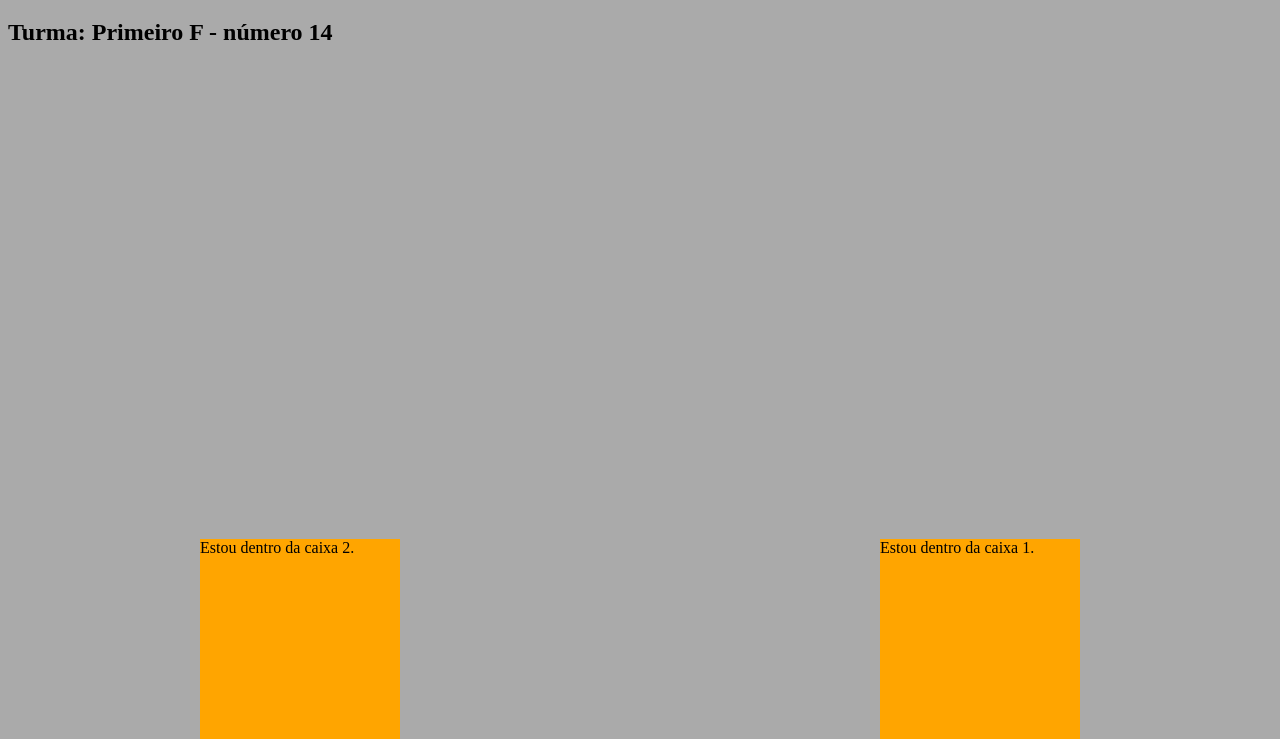
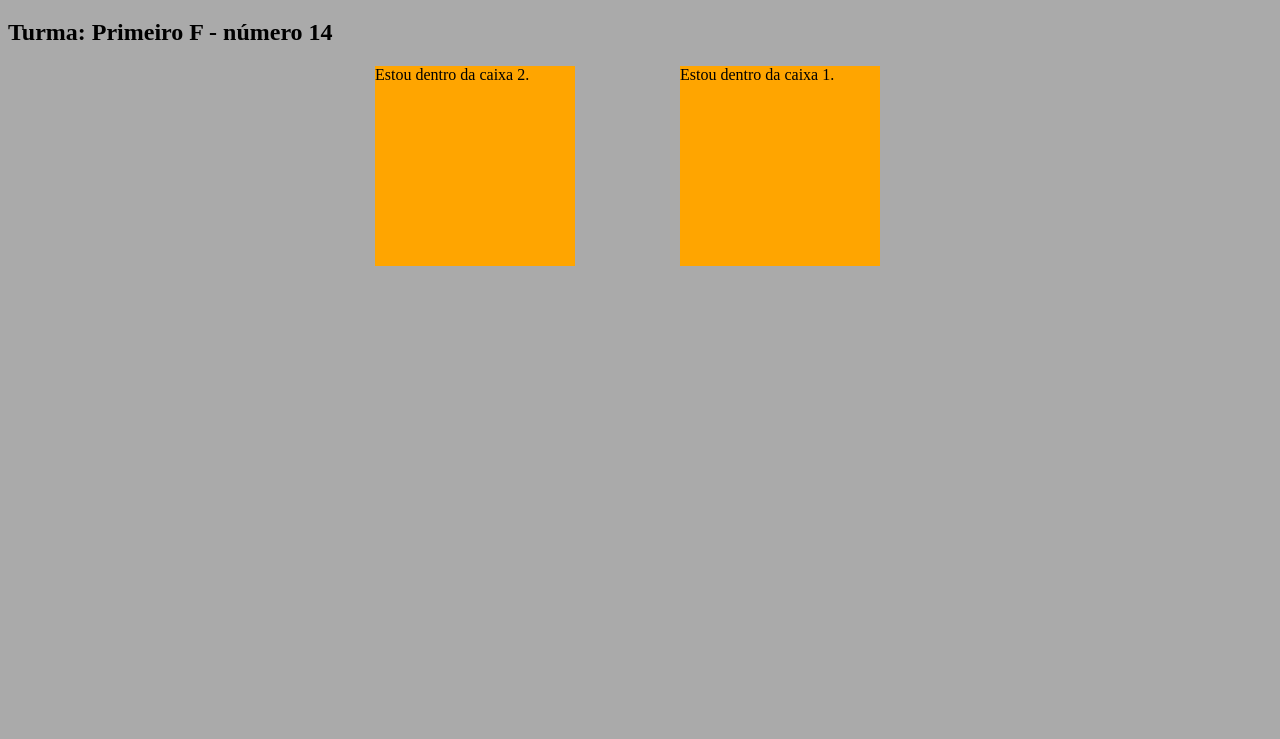
Before and after one commit to jiyuuuh/primeirof_2t, a plain HTML site: page index.html in a window 1280 px wide. Shown: the part 61-800 px from the top of the page. Drawn offline with Linux system fonts and the light colour scheme.

Commit message:
Aula do dia 29/07

```diff
--- a/estilo.css
+++ b/estilo.css
@@ -11,8 +11,8 @@ h1{
   background: orange;
   width: 200px;
   height: 200px;
-  right: 200px;
-  bottom: 0;
+  right: 400px;
+  bottom: 200;
 }
 
 .caixa2 {
@@ -20,6 +20,6 @@ h1{
   background: orange;
   width: 200px;
   height: 200px;
-  left: 200px;
-  bottom: 0;
+  right: 705px;
+  bottom: 200;
 }
```
